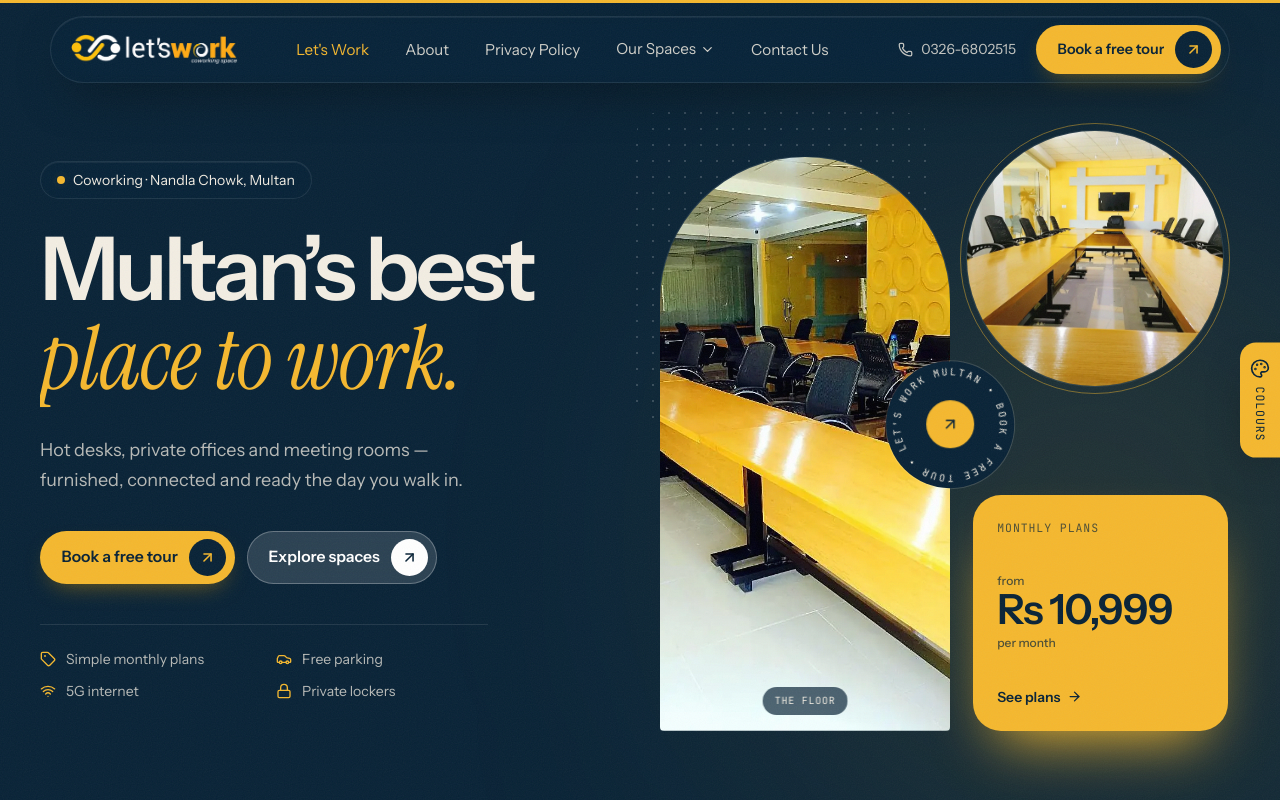
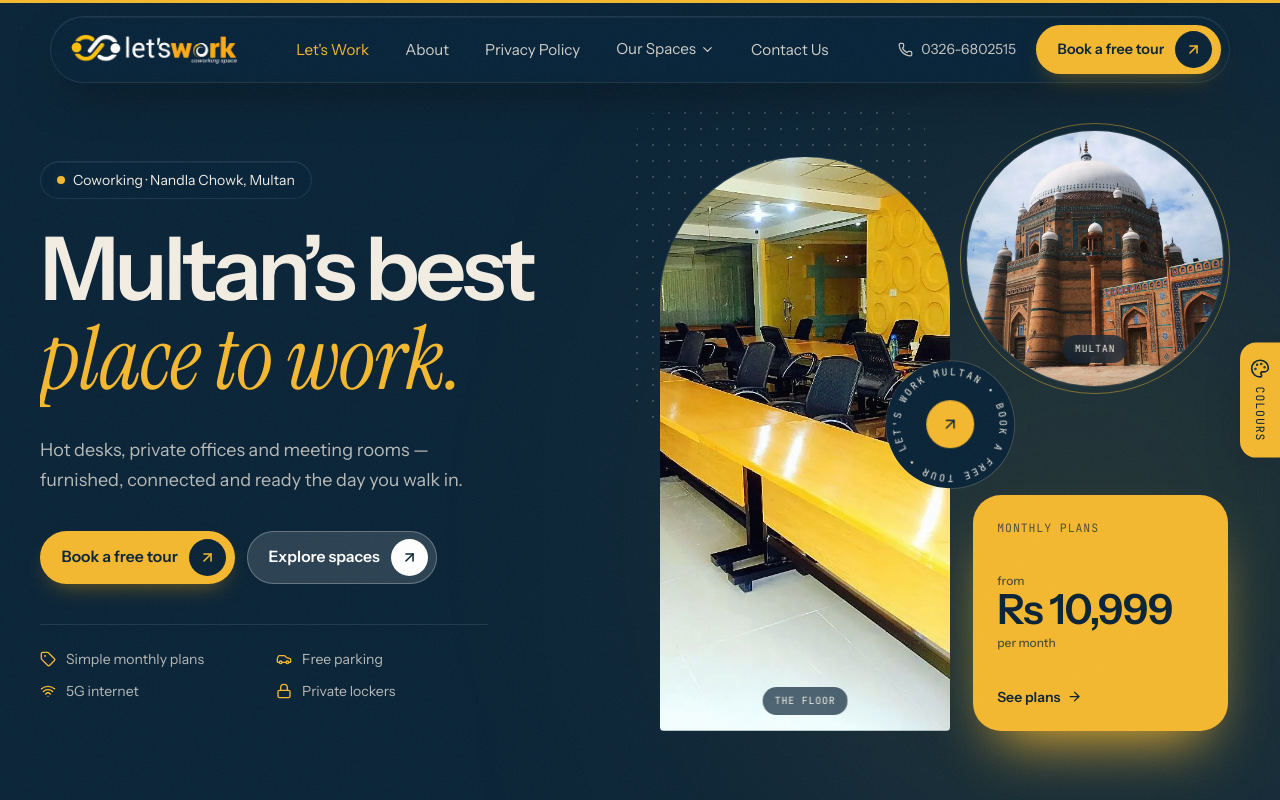
Before and after one commit to mohsinali373/Lets-Work, a React (Vite) app: page / in a window 1280 px wide. Shown: the top 800 px of the page. Built offline with nearby package versions, Linux system fonts and the light colour scheme.

Commit message:
feat: Multan landmark (Tomb of Shah Rukn-e-Alam) in the home banner circle
Photo by Shairyar Khan on Unsplash (Unsplash License), cropped square and
saved as a 900px WebP (117 KB), with a small 'Multan' label.

```diff
--- a/src/components/home/Hero.jsx
+++ b/src/components/home/Hero.jsx
@@ -77,7 +77,7 @@ function Collage() {
         </figcaption>
       </Shot>
 
-      {/* circle — the lounge, with a thin outline ring offset behind it */}
+      {/* circle — Multan's best-known landmark, so the city is obvious at a glance; thin outline ring behind it */}
       {/* ring and photo share one square box, so the ring is always exactly centred on the photo */}
       <div className="absolute right-[3%] top-[3%] aspect-square w-[44%]">
         <motion.span
@@ -88,16 +88,20 @@ function Collage() {
           transition={{ duration: 1.2, ease: EASE_OUT, delay: 0.7 }}
         />
         <Shot
-          src={IMG.boardroom}
-          alt="The boardroom with its yellow feature wall"
-          focus="50% 35%"
+          src={IMG.multan}
+          alt="The Tomb of Shah Rukn-e-Alam in Multan"
+          focus="50% 50%"
           className="inset-0 rounded-full ring-1 ring-white/10"
           frameMotion={{
             initial: { opacity: 0, scale: 0.7, rotate: -10 },
             animate: { opacity: 1, scale: 1, rotate: 0 },
             transition: { duration: 1.2, ease: EASE_OUT, delay: 0.5 },
           }}
-        />
+        >
+          <figcaption className="label absolute bottom-[9%] left-1/2 -translate-x-1/2 whitespace-nowrap rounded-full bg-ink/70 px-3 py-1.5 text-[0.62rem] text-cream backdrop-blur">
+            Multan
+          </figcaption>
+        </Shot>
       </div>
 
       {/* accent tile — the price hook */}
--- a/src/data/imageSizes.js
+++ b/src/data/imageSizes.js
@@ -14,6 +14,7 @@ export const IMAGE_SIZES = {
   '/img/space/private-office.webp': [1600, 738],
   '/img/space/reception.webp': [1600, 738],
   '/img/space/team-room-bright.webp': [1600, 1200],
+  '/img/space/multan-tomb.webp': [900, 900],
   '/img/logo.webp': [720, 129],
   '/img/logo-red.webp': [720, 129],
   '/video/walkin-poster.webp': [1600, 900]
--- a/src/data/site.js
+++ b/src/data/site.js
@@ -52,6 +52,8 @@ export const IMG = {
   desksTall: space('desks-tall'), // portrait
   desksTall2: space('desks-tall-2'), // portrait, logo wall
   lounge: space('lounge-bright'), // blue sofa, green wall, plant
+  // Tomb of Shah Rukn-e-Alam, Multan — photo by Shairyar Khan on Unsplash (Unsplash License, free to use)
+  multan: space('multan-tomb'),
 };
 
 
```
Also changed, not shown: public/img/space/multan-tomb.webp (added).
